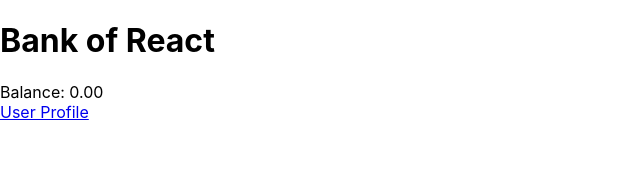
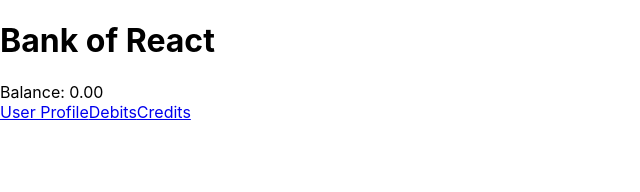
Before and after one commit to Gallelee/TTP_Assignment9, a React (Create React App) app: page / in a window 1280 px wide. Shown: the top 192 px of the page, without its empty margins (0-640 px from the left). Built offline with nearby package versions, Linux system fonts and the light colour scheme; no server answers.

Commit message:
Add credit and debits links to home page

```diff
--- a/src/components/Home.js
+++ b/src/components/Home.js
@@ -10,6 +10,8 @@ export default function Home(props){
             <h1>Bank of React</h1>
             <AccountBalance balance={props.balance}/>
             <Link to="/userProfile">User Profile</Link>
+            <Link to="/Debits">Debits</Link>
+            <Link to="/Credits">Credits</Link>
         </div>
     )
 }
```
